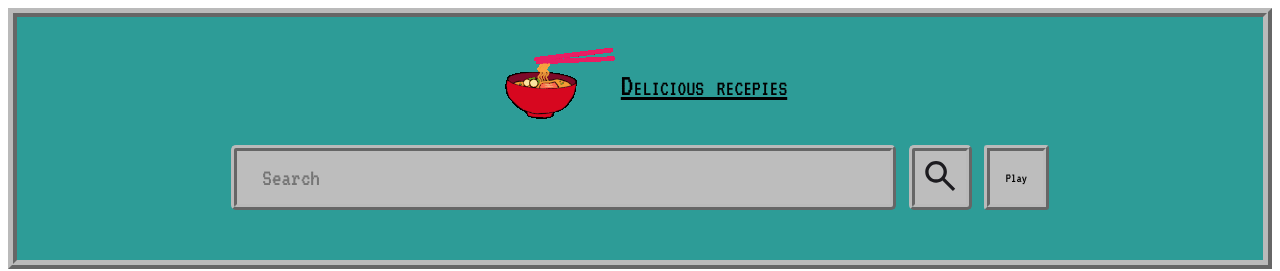
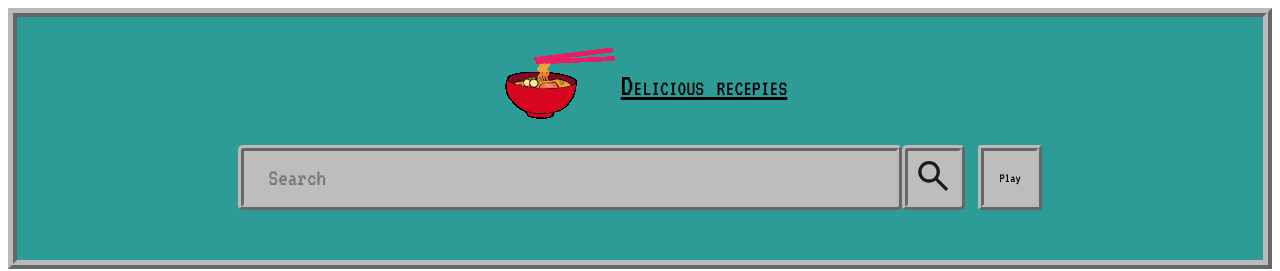
Before and after one commit to SelmaBtt/react-G-assignment, a React (Vite) app: page / in a window 1280 px wide. Shown: the top 271 px of the page. Built offline with nearby package versions, Linux system fonts and the light colour scheme; no server answers.

Commit message:
Unstaged changes commited

```diff
--- a/src/stylesheets/Search.module.css
+++ b/src/stylesheets/Search.module.css
@@ -52,7 +52,7 @@
 
 .searchBtn {
     /* background-color: transparent; */
-    margin: 0 1%;
+    margin-right: 1%;
     /* padding: 4px; */
     border: 6px ridge var(--border-color);
 }
```
